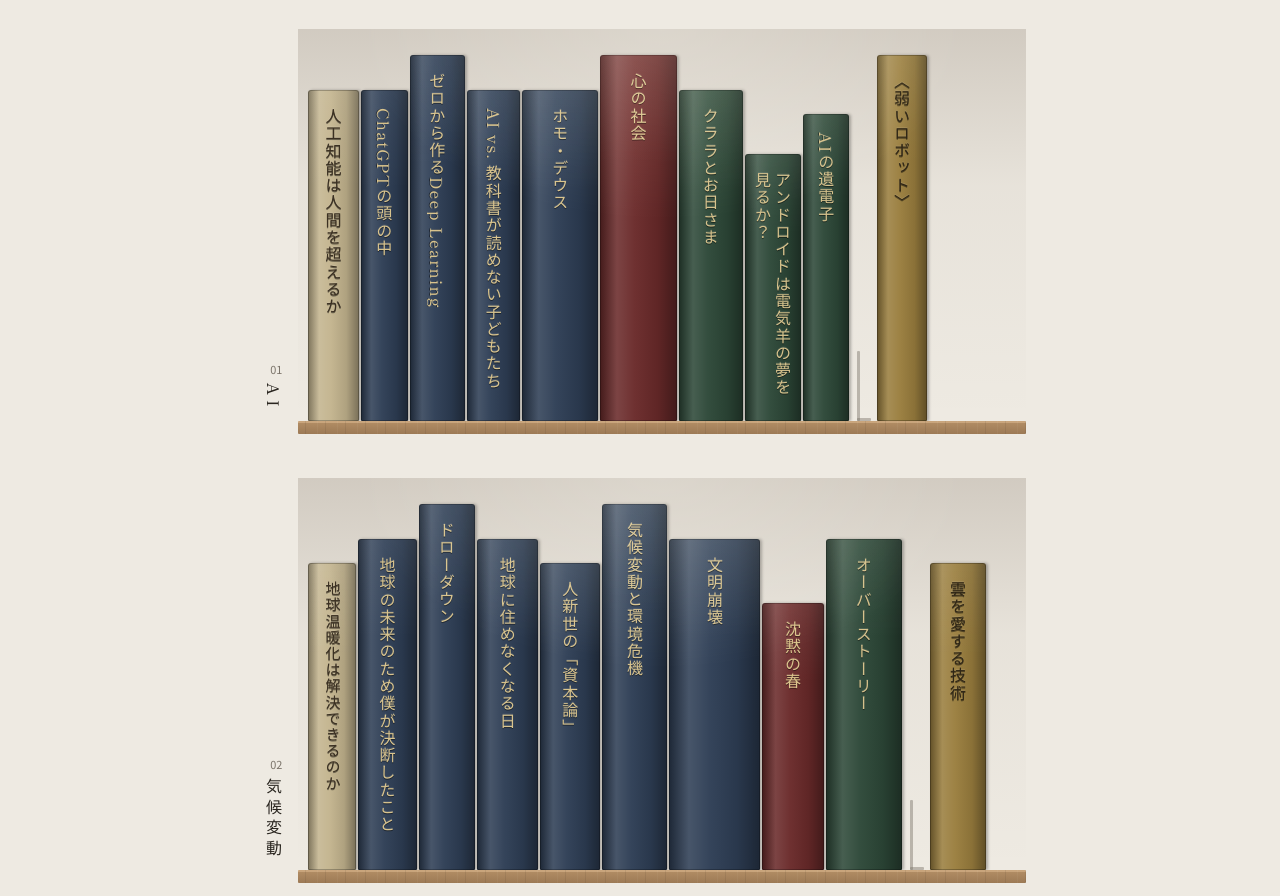
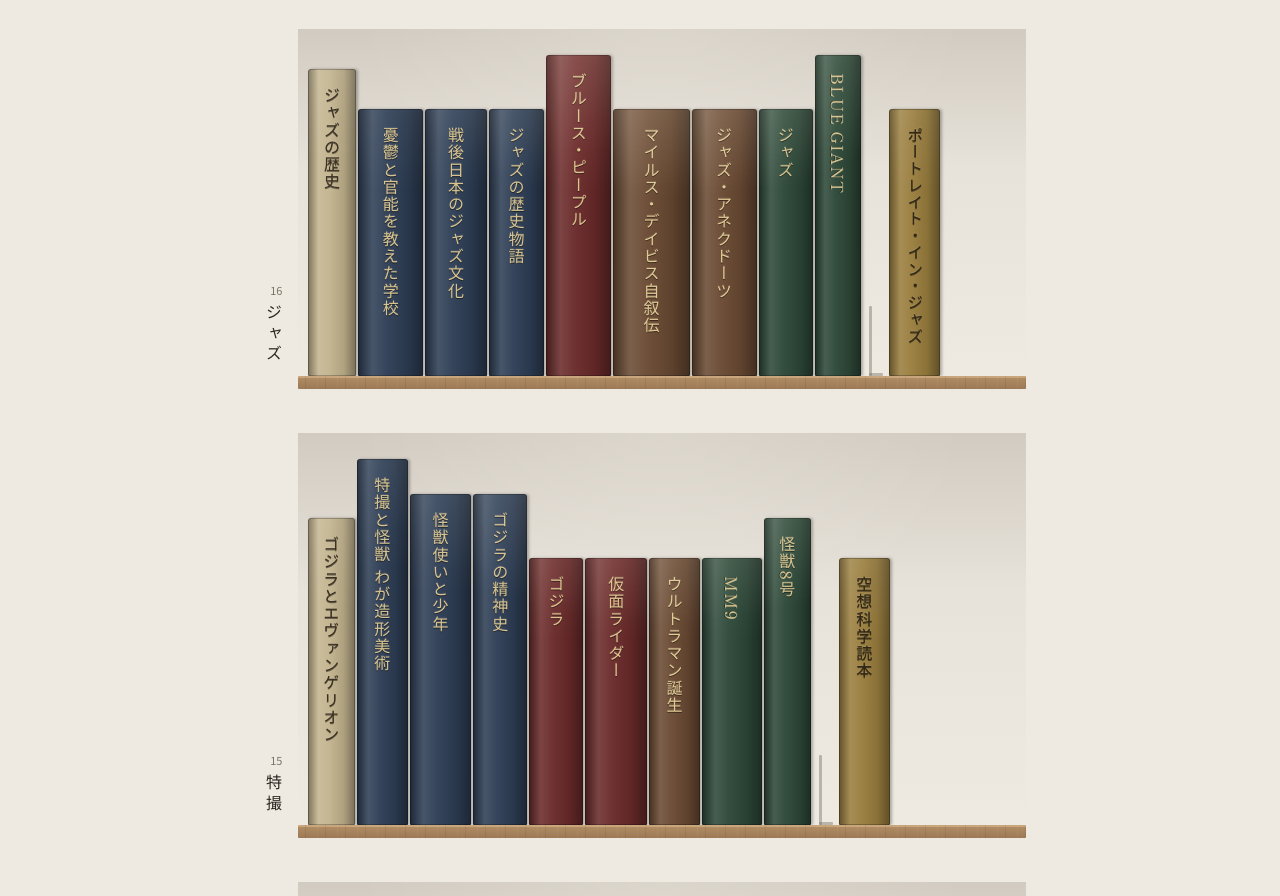
Before and after one commit to Log-house/jussatsu-no-tana, a plain HTML site: page v2/index.html in a window 1280 px wide. Shown: the part 56-952 px from the top of the page. Drawn offline with Linux system fonts and the light colour scheme.

Commit message:
v2：新しい棚を上に表示、初回だけ背表紙が浮く動きを追加
Co-Authored-By: Claude Opus 5.5 <noreply@anthropic.com>
Claude-Session: https://claude.ai/code/session_01AKNpiaQak7Pdf54UZne7Fb

```diff
--- a/v2/index.html
+++ b/v2/index.html
@@ -102,6 +102,10 @@ button.spine:focus-visible{outline:2px solid var(--accent);outline-offset:3px}
 .bookend{align-self:flex-end;width:10px;height:70px;margin:0 8px 0 6px;position:relative;flex:none}
 .bookend::before{content:"";position:absolute;left:0;bottom:0;width:3px;height:100%;background:var(--muted);opacity:.45;border-radius:1px}
 .bookend::after{content:"";position:absolute;left:0;bottom:0;width:14px;height:3px;background:var(--muted);opacity:.45;border-radius:1px}
+
+/* 初回だけ：最初の棚の背表紙が1冊、少し浮いて戻る（押せることを動きで伝える） */
+@keyframes hint{0%{transform:none}35%{transform:translateY(-12px)}70%{transform:translateY(-12px)}100%{transform:none}}
+button.spine.hint{animation:hint 1.2s cubic-bezier(.2,.7,.2,1) .8s 1}
 /* 解説カード：棚の下に開く */
 .card{overflow:hidden;max-height:0;opacity:0;transition:max-height .45s ease,opacity .3s ease,margin .3s ease}
 .card.open{max-height:1400px;opacity:1;margin-top:18px}
@@ -456,7 +460,8 @@ let closeCurrent=null;
 scrim.addEventListener("click",()=>closeCurrent&&closeCurrent());
 document.addEventListener("keydown",e=>{if(e.key==="Escape"&&closeCurrent)closeCurrent();});
 
-SHELVES.forEach((shelf,si)=>{
+// 棚番号は公開順で固定。表示は新しい棚を上に（並び順は後から変えられる）
+SHELVES.map((shelf,si)=>[shelf,si]).reverse().forEach(([shelf,si])=>{
   const sec=document.createElement("section");
   sec.className="shelf"; sec.id=shelf.id;
   sec.innerHTML=`<div class="label"><span class="no">${pad(si+1)}</span>${shelf.name}</div>
@@ -526,6 +531,10 @@ SHELVES.forEach((shelf,si)=>{
   }
 });
 
+// 初回だけの「浮く」動き
+(()=>{let seen=null;try{seen=localStorage.getItem("seen");}catch(e){}
+  if(seen) return; const first=document.querySelector("section.shelf .spine"); if(first) first.classList.add("hint");
+  try{localStorage.setItem("seen","1");}catch(e){}})();
 // 夜／昼：最初は端末の設定に合わせ、選んだほうを次回も覚えておく
 function setTheme(t,save){
   document.documentElement.dataset.theme=t;
```
